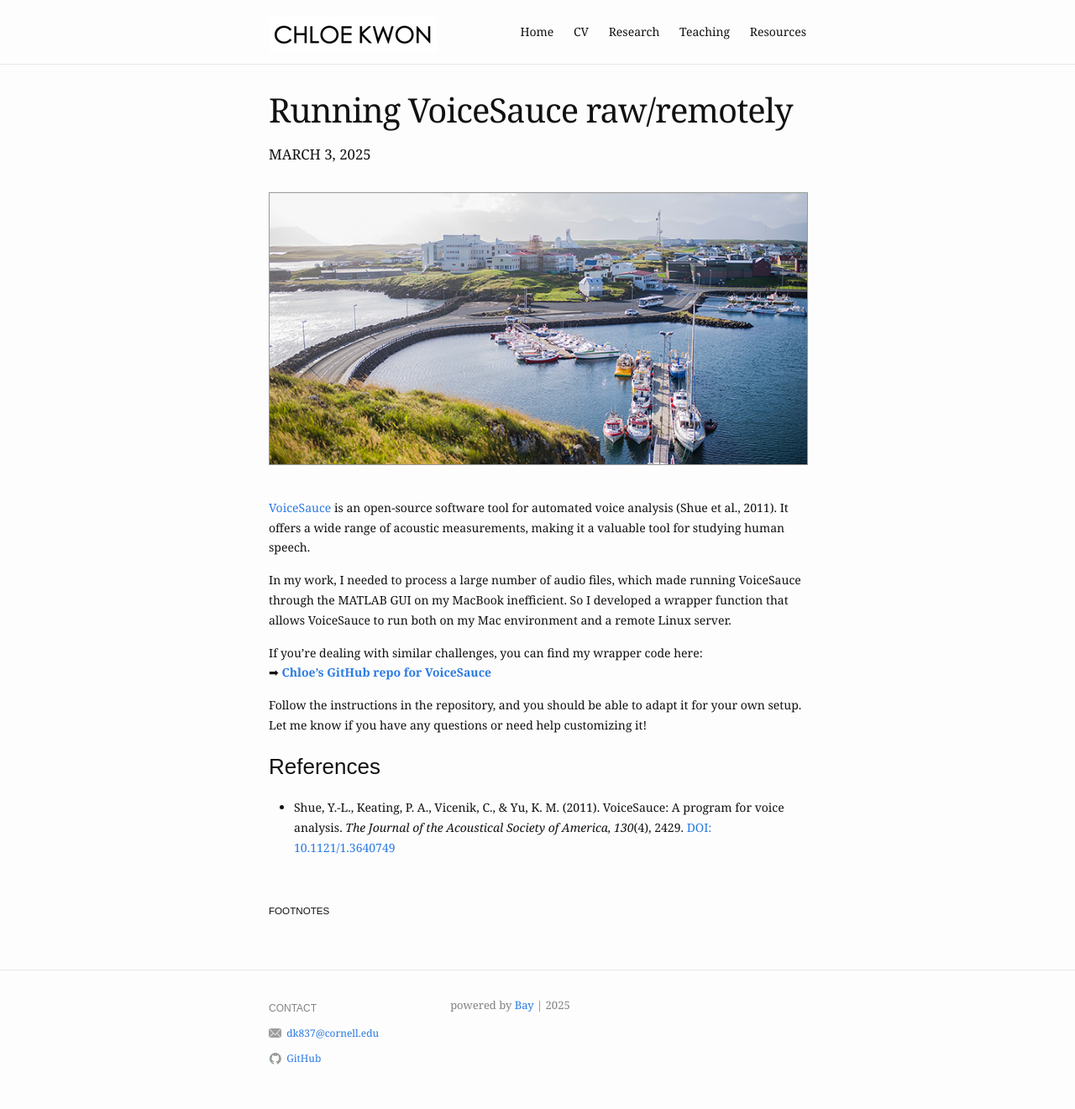
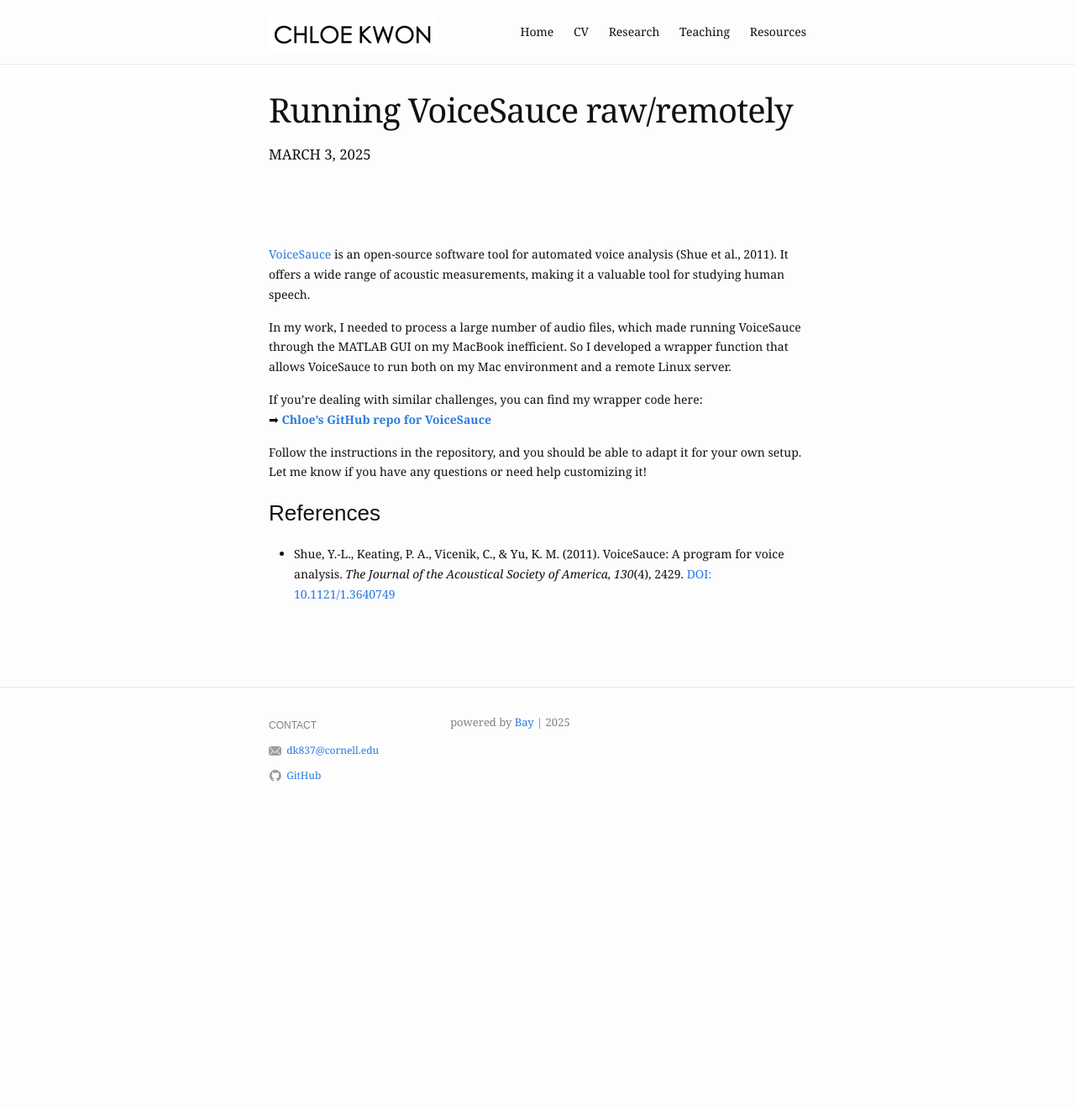
Before and after one commit to chloedkkwon/chloedkkwon.github.io, a Jekyll site: the page built from _posts/2019-10-26-example-of-blog-post.md, in a window 1280 px wide. Shown: the whole page at 84% size. Built offline with Jekyll 4.4.1, drawn with Linux system fonts in a browser that asks for light colours; after the commit the page ends 984 px from its top, so only the background shows below that.

Commit message:
Update 2019-10-26-example-of-blog-post.md

```diff
--- a/_posts/2019-10-26-example-of-blog-post.md
+++ b/_posts/2019-10-26-example-of-blog-post.md
@@ -3,10 +3,7 @@ layout: post
 title:  "Running VoiceSauce raw/remotely"
 date:   2025-03-03 11:48:00
 blurb: "VoiceSauce."
-og_image: /assets/img/content/post-example/Banner.jpg
 ---
-
-<img src="{{ "/assets/img/content/post-example/Banner.jpg" | absolute_url }}" alt="bay" class="post-pic"/>
 <br />
 <br />
 
@@ -23,9 +20,3 @@ Follow the instructions in the repository, and you should be able to adapt it fo
 - Shue, Y.-L., Keating, P. A., Vicenik, C., & Yu, K. M. (2011). VoiceSauce: A program for voice analysis. *The Journal of the Acoustical Society of America, 130*(4), 2429. [DOI: 10.1121/1.3640749](https://doi.org/10.1121/1.3640749)
 
 <br />
-
-
-
-##### FOOTNOTES
-
-[^1]: This is a note!
```
